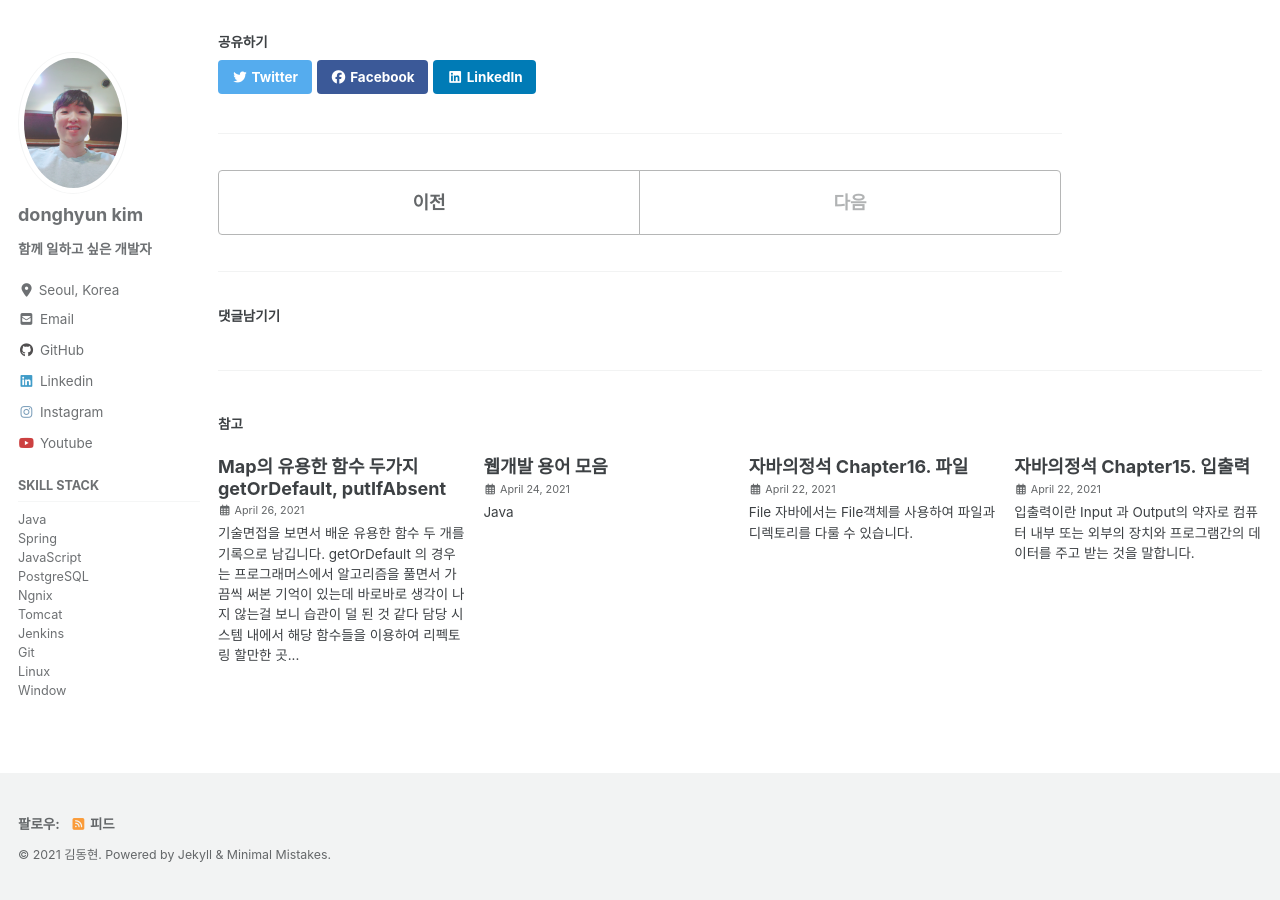
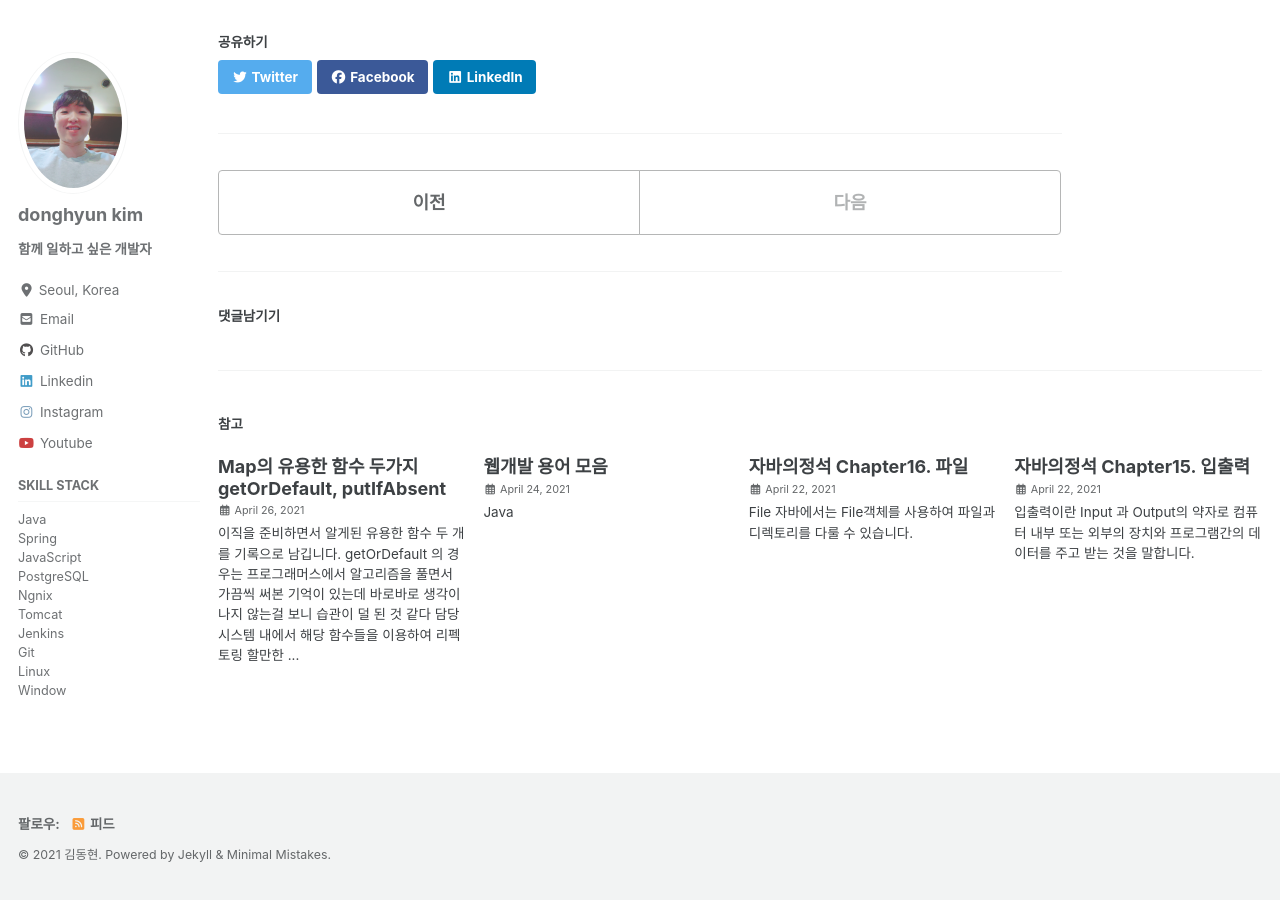
Before and after one commit to dhk5646/dhk5646.github.io, a Jekyll site: the page built from _posts/java/2021-04-27-java-26.md, in a window 1280 px wide and 900 px high, scrolled down 4776 px. Built offline with Jekyll 4.4.1, drawn with Linux system fonts in a browser that asks for light colours; cached includes are drawn as plain includes; nearby versions of some CDN libraries; comment, search, counter and statistics services are not loaded; some of the changed text lies outside the part shown.

Commit message:
java 내용 수정하기

```diff
--- a/_posts/java/2021-04-26-java-25.md
+++ b/_posts/java/2021-04-26-java-25.md
@@ -5,7 +5,7 @@
 toc: true
 ---
 
-기술면접을 보면서 배운 유용한 함수 두 개를 기록으로 남깁니다.<br>
+이직을 준비하면서 알게된 유용한 함수 두 개를 기록으로 남깁니다.<br>
 getOrDefault 의 경우는 프로그래머스에서 알고리즘을 풀면서 가끔씩 써본 기억이 있는데 <br>
 바로바로 생각이 나지 않는걸 보니 습관이 덜 된 것 같다 <br>
 담당 시스템 내에서 해당 함수들을 이용하여 리펙토링 할만한 곳들을 찾아서 학습을 해봐야겠다
--- a/_posts/java/2021-04-27-java-26.md
+++ b/_posts/java/2021-04-27-java-26.md
@@ -5,7 +5,7 @@
 toc: true
 ---
 
-이직을 준비하면서 기술시험에서 JUnit을 사용하게 되었고 <br>
+이직을 준비하면서 JUnit을 사용하게 되었고 <br>
 JUnit을 자주 사용하기 위해 기본적인 내용을 기록으로 남깁니다. <br>
 
 코드로 배우는 스프링 웹 프로젝트 교재를 학습하면서 배운 기억을 끄적이며...
```
Also changed, not shown: _pages/aks.md (line endings or trailing spaces).
